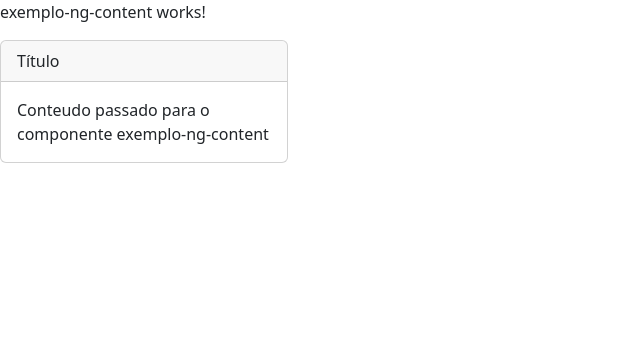
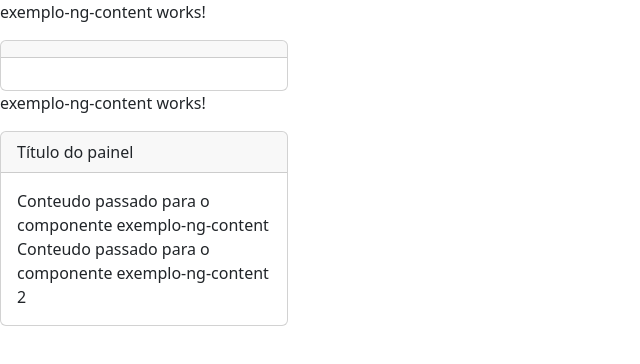
Before and after one commit to devFabioMats/formacao-angular, an Angular app in the folder diretivas2/: page / in a window 1280 px wide. Shown: the top 364 px of the page, without its empty margins (0-640 px from the left). Built offline with nearby package versions, Linux system fonts and the light colour scheme.

Commit message:
aplicando seletores ao ng content

```diff
--- a/diretivas2/src/app/app.component.html
+++ b/diretivas2/src/app/app.component.html
@@ -7,3 +7,9 @@
 <app-exemplo-ng-content>
     Conteudo passado para o componente exemplo-ng-content
 </app-exemplo-ng-content>
+
+<app-exemplo-ng-content>
+    <div class="titulo">Título do painel</div>
+    <div class="corpo">Conteudo passado para o componente exemplo-ng-content</div>
+    <div class="corpo">Conteudo passado para o componente exemplo-ng-content 2</div>
+</app-exemplo-ng-content>
--- a/diretivas2/src/app/exemplo-ng-content/exemplo-ng-content.component.html
+++ b/diretivas2/src/app/exemplo-ng-content/exemplo-ng-content.component.html
@@ -1,8 +1,10 @@
 <p>exemplo-ng-content works!</p>
 
 <div class="card" style="width: 18rem">
-  <div class="card-header">Título</div>
+  <div class="card-header">
+    <ng-content select=".titulo"></ng-content>
+  </div>
   <div class="card-body">
-    <ng-content></ng-content>
+    <ng-content select=".corpo"></ng-content>
   </div>
 </div>
```
